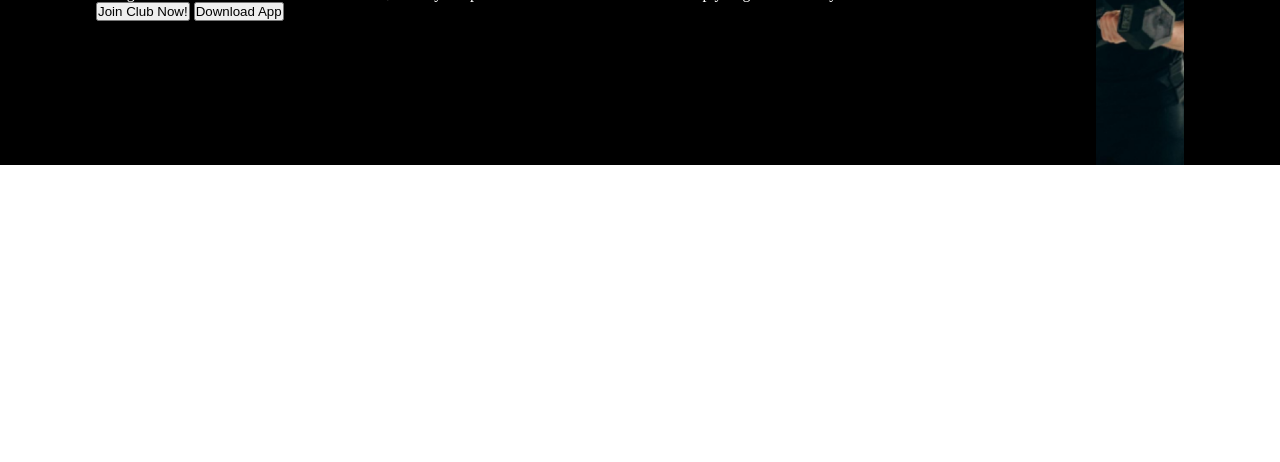
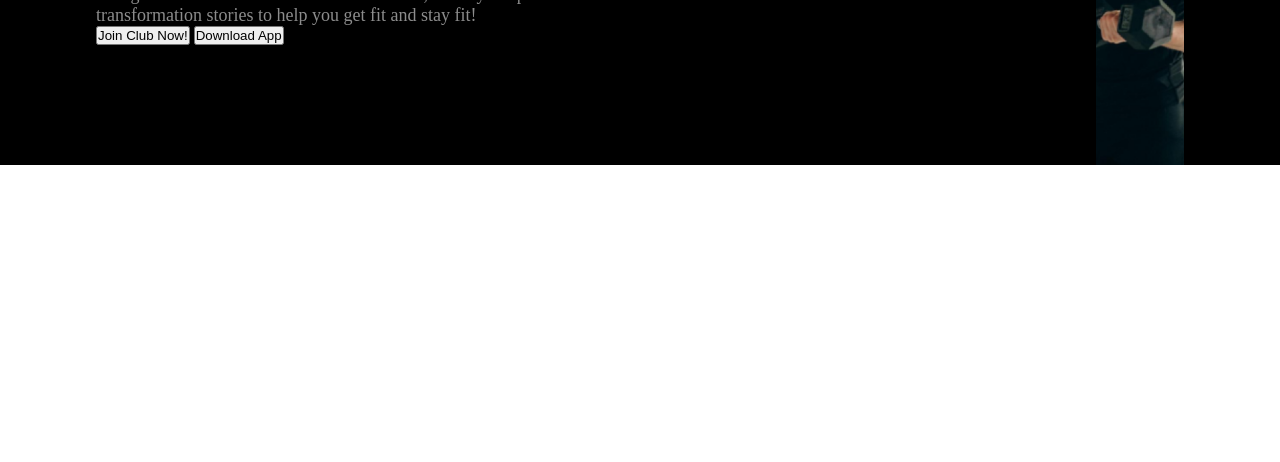
Before and after one commit to RifatBinBaccu9/Fitness-B10-A2, a plain HTML site: page index.html in a window 1280 px wide. Shown: the part 338-800 px from the top of the page. Drawn offline with Linux system fonts and the light colour scheme.

Commit message:
banner-left-p-disgine

```diff
--- a/index.css
+++ b/index.css
@@ -165,8 +165,12 @@ nav {
     font-family: "Dancing Script", cursive;
 }
 .banner-left p{
+    font-size: 18px;
+    font-weight: 400;
+    color: #8C8C8C;
+    width: 53%;
+}
 
-}
 /* banner right section */
 .banner-right{
     background-image: url('./images/Images2.png');
```
